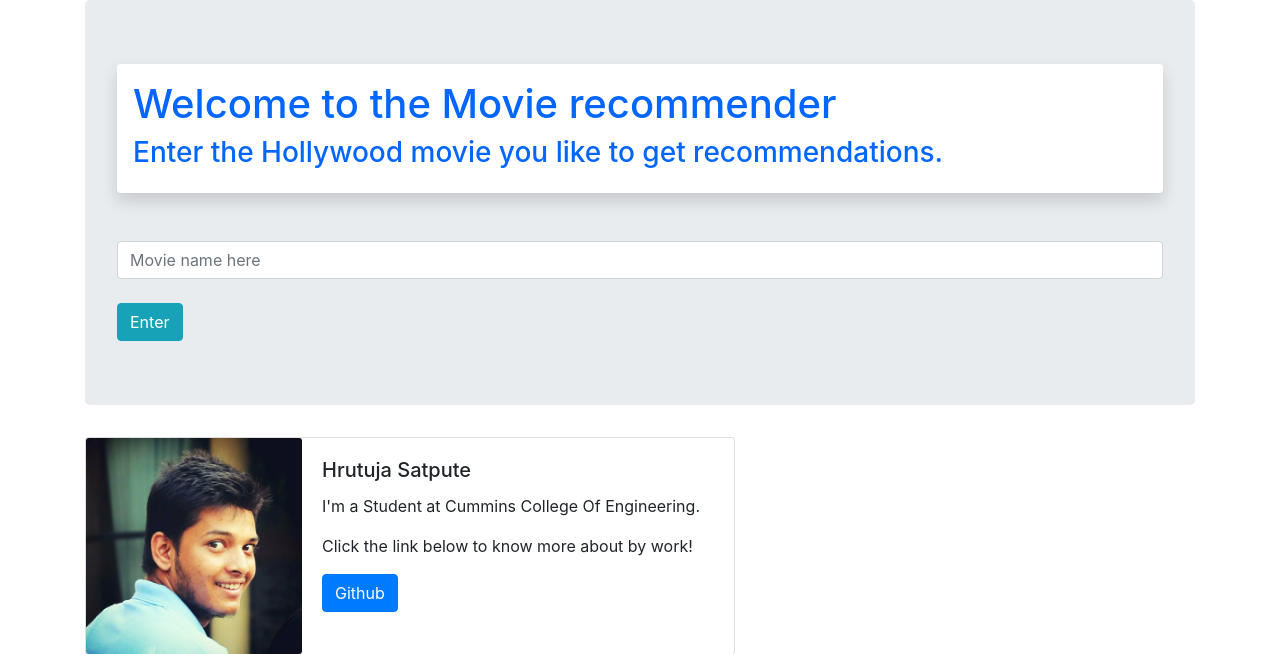
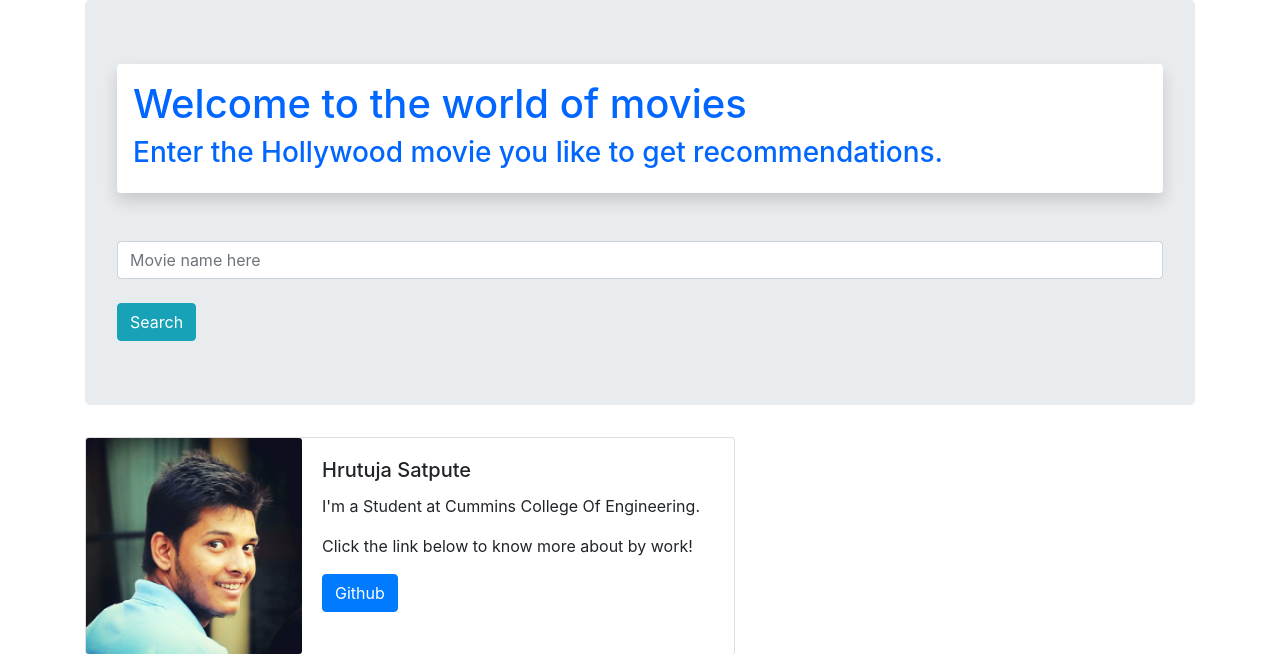
Before and after one commit to Hrutuja09/Movie-Recommendation, a Flask app: page / in a window 1280 px wide. Shown: the part 74-728 px from the top of the page. Run offline with Flask 2, Linux system fonts and the light colour scheme; some libraries are stand-ins or nearby versions.

Commit message:
Update home.html

```diff
--- a/templates/home.html
+++ b/templates/home.html
@@ -1,13 +1,13 @@
 {% extends 'base.html' %}
 {% block content %}
 <div class="shadow p-3 mb-5 bg-white rounded">
-  <h1 style="color:rgb(0, 102, 255)">Welcome to the Movie recommender</h1>
+  <h1 style="color:rgb(0, 102, 255)">Welcome to the world of movies</h1>
   <h3 style="color:rgb(0, 102, 255)">Enter the Hollywood movie you like to get recommendations.</h3>
 </div>
 
   <form action="{{url_for('recommend')}}">
     <input type="text" name="movie" class="form-control" placeholder="Movie name here">
     <br>
-    <input type="submit" class="btn btn-info" value="Enter">
+    <input type="submit" class="btn btn-info" value="Search">
   </form>
 {% endblock %}
```
